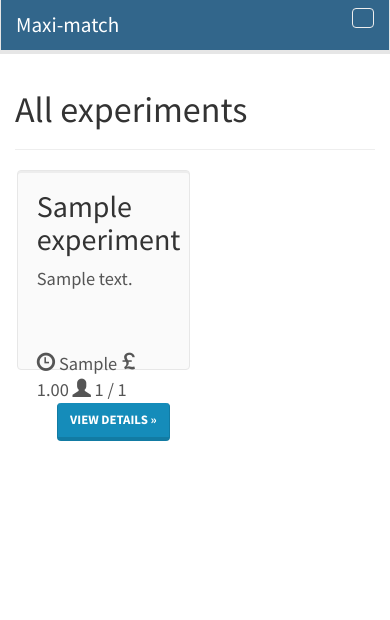
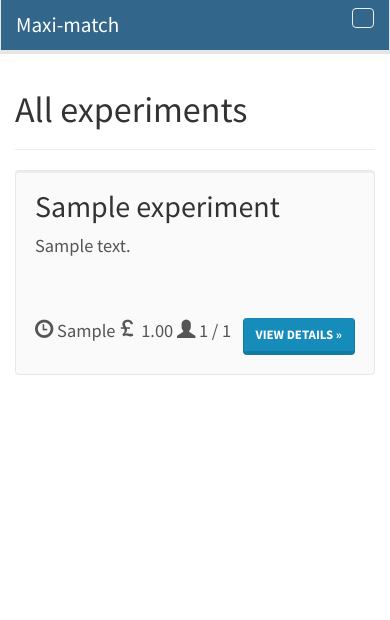
Before and after one commit to MickeyPash/DIM3-Rio, a Django app: page / in a window 390 px wide. Shown: the top 620 px of the page. Run offline with Django 3.2, Linux system fonts and the light colour scheme; tables that the repository leaves empty hold one stand-in row (values such as "Sample post"); parts of the project's set-up code (start-up, migrations or seed data) failed here and were passed over; some libraries are stand-ins or nearby versions.

Commit message:
Responsive index

```diff
--- a/team_zeta_project/static/css/main.css
+++ b/team_zeta_project/static/css/main.css
@@ -128,11 +128,15 @@ a.no-style, a.no-style:hover, a.no-style:visited, a.no-style:link, a.no-style:ac
   text-decoration: none !important;
 }
 
-.index .col-md-6{
-  width: 48%;
-  margin-left: 0.5%;
-  margin-right: 0.5%;
-  margin-bottom: 10px;
+@media only screen
+and (min-width : 1224px){
+  .index .col-lg-6 {
+    /* Styles */
+    width: 48%;
+    margin-left: 0.5%;
+    margin-right: 0.5%;
+    margin-bottom: 10px;
+  }
 }
 
 .container .short-description{
--- a/team_zeta_project/templates/maximatch/base.html
+++ b/team_zeta_project/templates/maximatch/base.html
@@ -55,7 +55,7 @@
         <div class="container">
             <div class="row">
                 <!--/span-->
-                <div class="col-xs-12">
+                <div class="col-lg-12">
                     {% block body_block %}
                     {% endblock %}
                 </div>
--- a/team_zeta_project/templates/maximatch/index.html
+++ b/team_zeta_project/templates/maximatch/index.html
@@ -11,7 +11,7 @@
 
           <div class="index">
             {% for experiment in experiments %}
-              <div class="col-md-6 well col-xs-11">
+              <div class="col-lg-6 well">
                 <div class="row">
                   <div class="col-md-12"><h2 class="pull-left">{{ experiment.title }}</h2></div>
                 </div>
```
